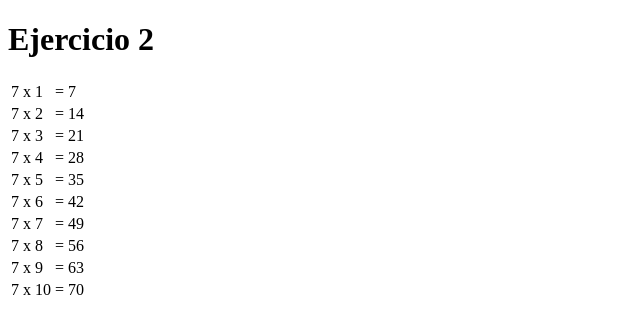
After one commit to eferfor/DWES, a PHP site: page /tabla.php in a window 1280 px wide. The commit adds this page. Shown: the top 334 px of the page, without its empty margins (0-640 px from the left). Run offline with PHP 8.4, Linux system fonts and the light colour scheme.

Commit message:
Ejercicio 2

```diff
--- a/sprint1apache/www/site3/saludo.php
+++ b/sprint1apache/www/site3/saludo.php
@@ -3,7 +3,7 @@
 <head>
     <meta charset="UTF-8">
     <meta name="viewport" content="width=device-width, initial-scale=1.0">
-    <title>Document</title>
+    <title>Ejercicio 1</title>
 </head>
 <body>
     <h1>Ejercicio 1</h1>
--- /dev/null
+++ b/sprint1apache/www/site3/tabla.php
@@ -0,0 +1,24 @@
+<!DOCTYPE html>
+<html lang="en">
+<head>
+    <meta charset="UTF-8">
+    <meta name="viewport" content="width=device-width, initial-scale=1.0">
+    <title>Ejercicio 2</title>
+</head>
+<body>
+    <h1>Ejercicio 2</h1>
+    <table>
+        <?php
+            for($i = 1; $i <= 10; $i++){
+                $multi = $i * 7;
+
+                echo "<tr>";
+                echo "<td>7 x ".$i."</td>";
+                echo "<td> = </td>";
+                echo "<td>".$multi."</td>";
+                echo "</tr>";
+            }
+        ?>
+    </table>
+</body>
+</html>
```
